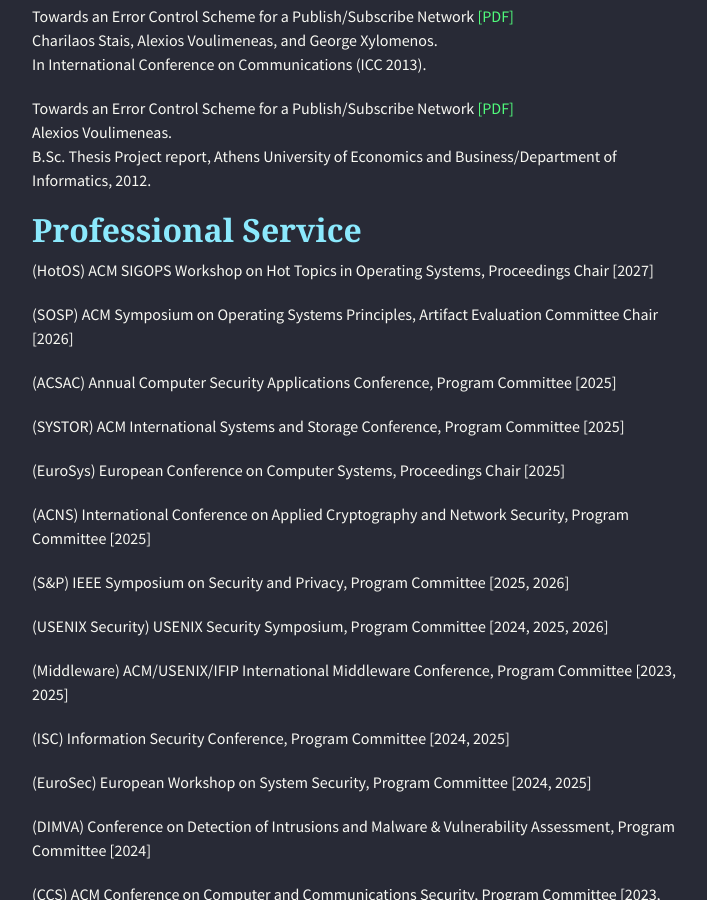
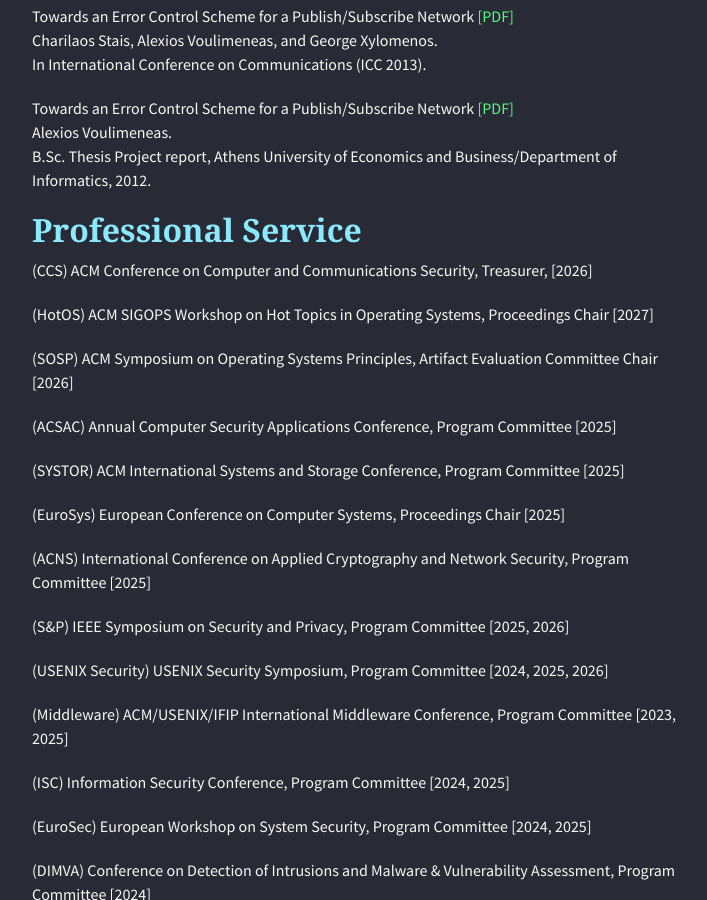
Before and after one commit to alexios-voulimeneas/alexios-voulimeneas.github.io, a Jekyll site: the page built from index.md, in a window 1280 px wide and 900 px high, scrolled down 4012 px. Shown: the whole window, without its empty margins (283-990 px from the left). Built offline with Jekyll 4.4.1, drawn with Linux system fonts in a browser that asks for light colours; nearby versions of some CDN libraries; the repository's description, which GitHub fills in, is left out.

Commit message:
Update index.md

```diff
--- a/index.md
+++ b/index.md
@@ -128,6 +128,8 @@
 
 ## [](#header-2) Professional Service
 
+(CCS) ACM Conference on Computer and Communications Security, Treasurer, [2026]
+
 (HotOS) ACM SIGOPS Workshop on Hot Topics in Operating Systems, Proceedings Chair [2027]
 
 (SOSP) ACM Symposium on Operating Systems Principles, Artifact Evaluation Committee Chair [2026]
```
